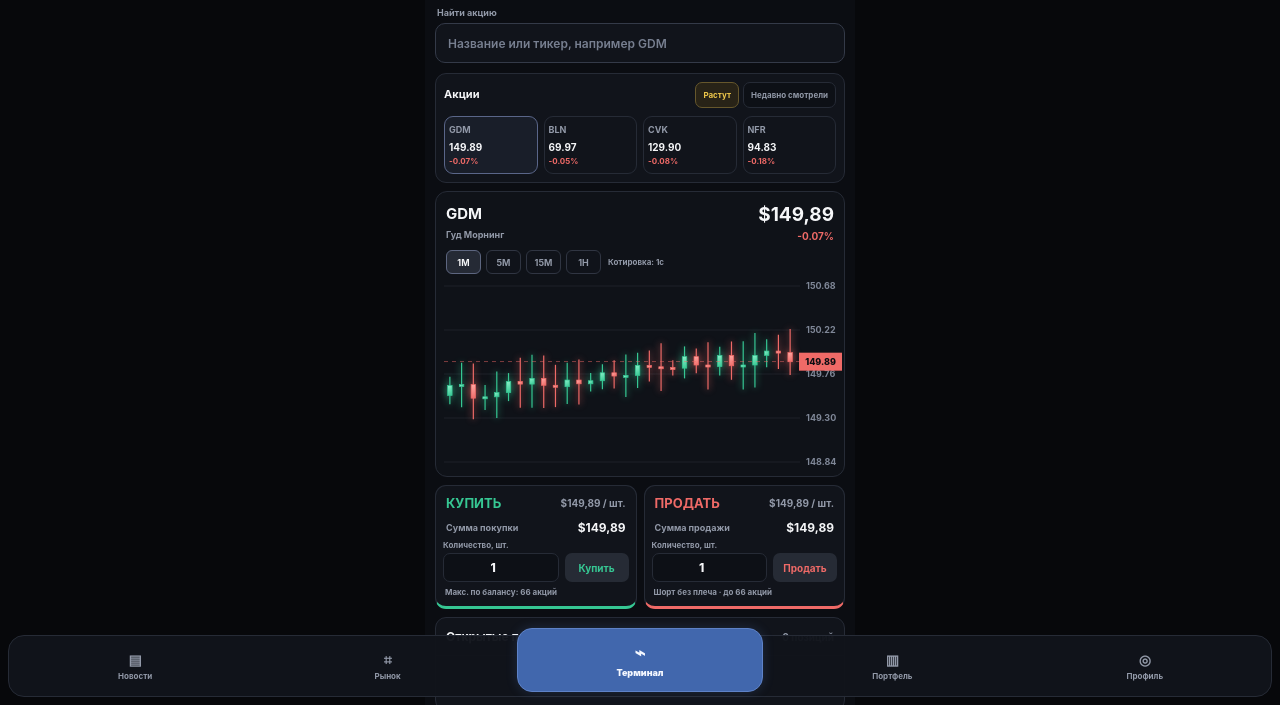
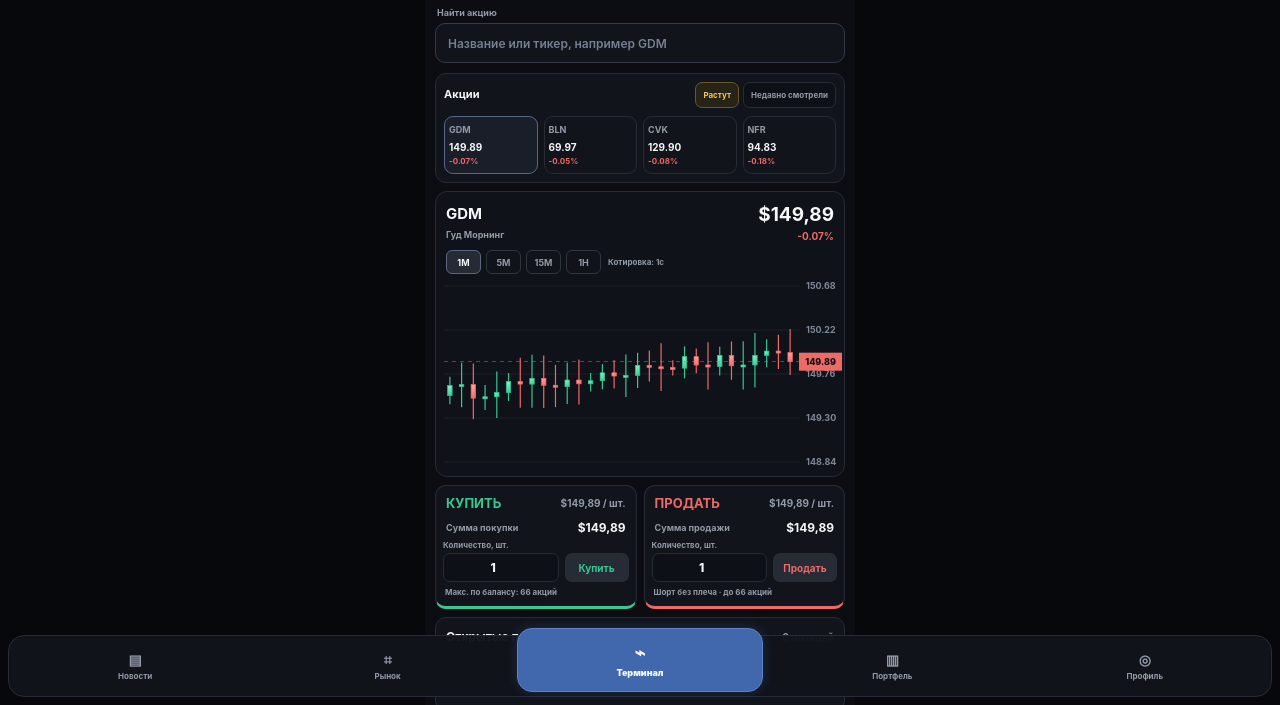
Before and after one commit to ccofemankaa-creator/good-morning-trading, a plain HTML site: page index.html in a window 1280 px wide. Shown: the part 95-800 px from the top of the page. Drawn offline with Linux system fonts and the light colour scheme.

Commit message:
Remove candle glow
Co-authored-by: Copilot <223556219+Copilot@users.noreply.github.com>

```diff
--- a/index.html
+++ b/index.html
@@ -1253,13 +1253,10 @@
 
         ctx.strokeStyle = color;
         ctx.lineWidth = 1.2;
-        ctx.shadowColor = color;
-        ctx.shadowBlur = 7;
         ctx.beginPath();
         ctx.moveTo(x, wickTop);
         ctx.lineTo(x, wickBottom);
         ctx.stroke();
-        ctx.shadowBlur = 0;
 
         const bodyTop = Math.min(openY, closeY);
         const bodyHeight = Math.max(2, Math.abs(closeY - openY));
@@ -1267,10 +1264,7 @@
         body.addColorStop(0, rising ? "#8af2ca" : "#ffaaa5");
         body.addColorStop(1, color);
         ctx.fillStyle = body;
-        ctx.shadowColor = color;
-        ctx.shadowBlur = 8;
         ctx.fillRect(x - candleWidth / 2, bodyTop, candleWidth, bodyHeight);
-        ctx.shadowBlur = 0;
         ctx.strokeStyle = color;
         ctx.lineWidth = 0.7;
         ctx.strokeRect(x - candleWidth / 2, bodyTop, candleWidth, bodyHeight);
```
